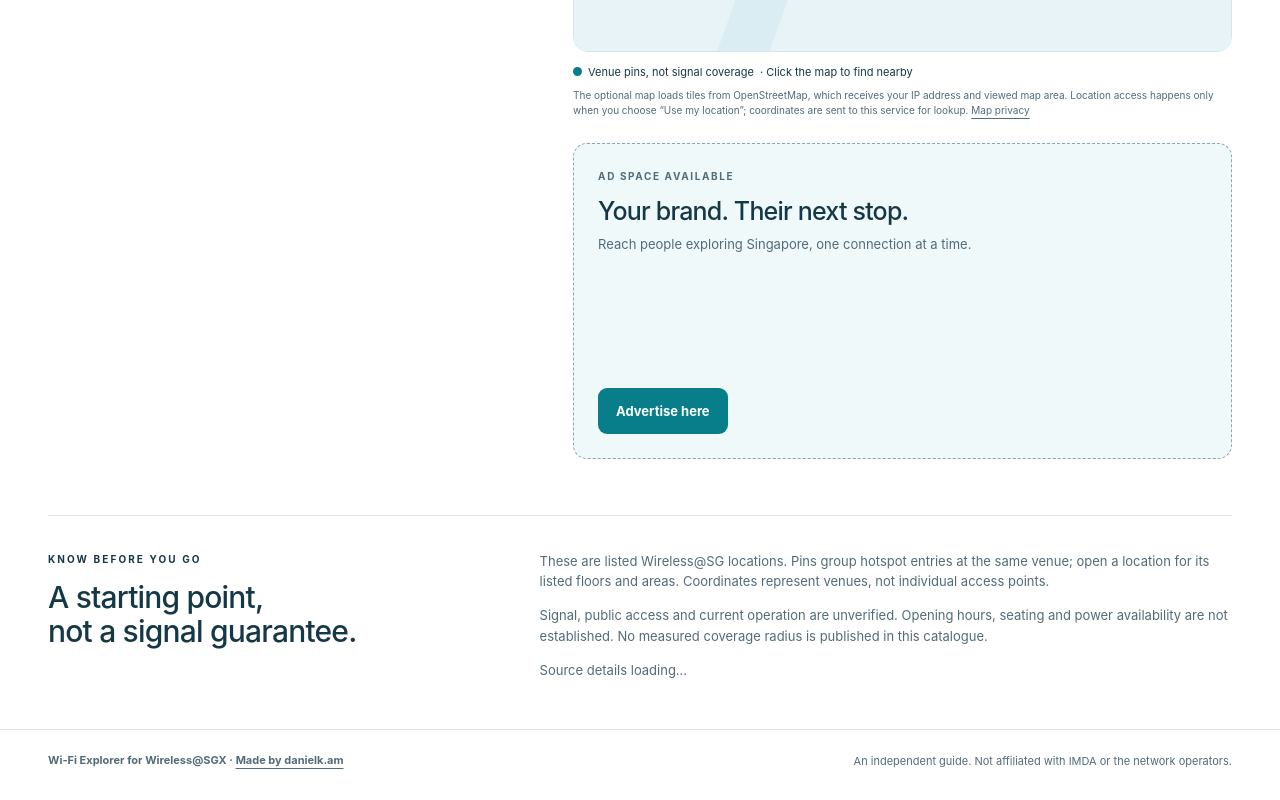
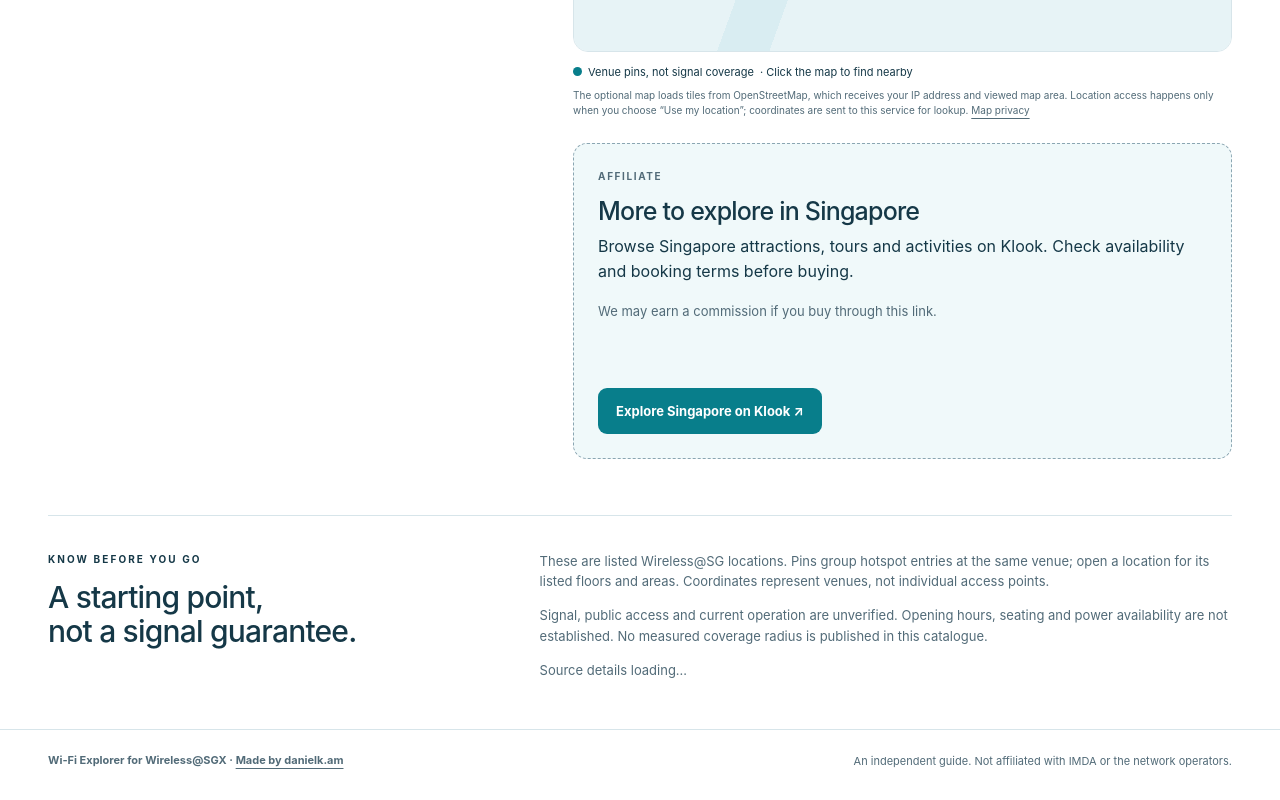
Before and after one commit to danielk-am/wireless-sgx-explorer, a website: page public/index.html in a window 1280 px wide. Shown: the part 1263-2063 px from the top of the page. Drawn offline with nearby package versions, Linux system fonts and the light colour scheme; no server answers.

Commit message:
Activate disclosed Klook affiliate placement

```diff
--- a/public/banners.css
+++ b/public/banners.css
@@ -19,3 +19,5 @@
 .ad-placement:has(.network-ad:not(.ad-empty))>.banner-slot{visibility:hidden;pointer-events:none}
 .ad-placeholder{width:100%;text-align:center;color:var(--color-muted);font-size:13px}
 .banner-slot--side{min-height:316px}
+
+.banner-copy>p.banner-disclosure{margin-top:12px;font-size:13px;color:var(--color-muted)}
--- a/public/banners.js
+++ b/public/banners.js
@@ -8,7 +8,7 @@ export function safeLink(value, origin) {
 }
 
 export function bannerSettings(settings, origin) {
-  if (!settings || !['available', 'sponsored'].includes(settings.state)) return null;
+  if (!settings || !['available', 'sponsored', 'affiliate'].includes(settings.state)) return null;
   const url = safeLink(settings.url, origin);
   if (!url || typeof settings.title !== 'string' || !settings.title.trim()) return null;
   let image = null;
@@ -20,7 +20,8 @@ export function bannerSettings(settings, origin) {
     state: settings.state, title: settings.title.slice(0, 120),
     description: typeof settings.description === 'string' ? settings.description.slice(0, 300) : '',
     button: typeof settings.button === 'string' && settings.button.trim() ? settings.button.slice(0, 60) : 'Learn more',
-    label: settings.state === 'sponsored' ? 'Sponsored' : 'Ad space available',
+    label: settings.state === 'affiliate' ? 'Affiliate' : settings.state === 'sponsored' ? 'Sponsored' : 'Ad space available',
+    disclosure: settings.state === 'affiliate' ? 'We may earn a commission if you buy through this link.' : '',
     url, image, imageAlt: typeof settings.imageAlt === 'string' ? settings.imageAlt.slice(0, 200) : ''
   };
 }
@@ -41,6 +42,12 @@ export async function loadBanners() {
       const heading = document.createElement('h2'); heading.textContent = settings.title;
       const description = document.createElement('p'); description.textContent = settings.description;
       content.append(label, heading, description);
+      if (settings.disclosure) {
+        const disclosure = document.createElement('p');
+        disclosure.className = 'banner-disclosure';
+        disclosure.textContent = settings.disclosure;
+        content.append(disclosure);
+      }
       const link = document.createElement('a');
       link.className = 'banner-button'; link.href = settings.url; link.textContent = settings.button;
       link.rel = 'sponsored noopener noreferrer'; link.referrerPolicy = 'no-referrer';
--- a/public/banners.json
+++ b/public/banners.json
@@ -1,11 +1,11 @@
 {
   "slots": {
     "map-side": {
-      "state": "available",
-      "title": "Your brand. Their next stop.",
-      "description": "Reach people exploring Singapore, one connection at a time.",
-      "button": "Advertise here",
-      "url": "/advertise.html#map-side"
+      "state": "affiliate",
+      "title": "More to explore in Singapore",
+      "description": "Browse Singapore attractions, tours and activities on Klook. Check availability and booking terms before buying.",
+      "button": "Explore Singapore on Klook ↗",
+      "url": "https://affiliate.klook.com/redirect?aid=137209&aff_adid=1467353&k_site=https%3A%2F%2Fwww.klook.com%2Fen-SG%2Fdestination%2Fc6-singapore%2F"
     },
     "explorer-bottom": {
       "state": "available",
--- a/public/index.html
+++ b/public/index.html
@@ -9,9 +9,9 @@
   <link rel="stylesheet" href="/tokens.css">
   <link rel="stylesheet" href="/styles.css?v=listings-1">
   <link rel="icon" type="image/png" href="/logo-mark.png">
-  <link rel="stylesheet" href="/banners.css?v=listings-1">
+  <link rel="stylesheet" href="/banners.css?v=affiliate-1">
   <script type="module" src="/app.js?v=listings-1"></script>
-  <script type="module" src="/banners.js?v=listings-1"></script>
+  <script type="module" src="/banners.js?v=affiliate-1"></script>
 </head>
 <body>
   <a class="skip" href="#results">Skip to locations</a>
```
Also changed, not shown: docs/monetization.md (+21 -0 lines), public/privacy.html (+1 -1 lines), test/banners.test.js (+8 -0 lines).
